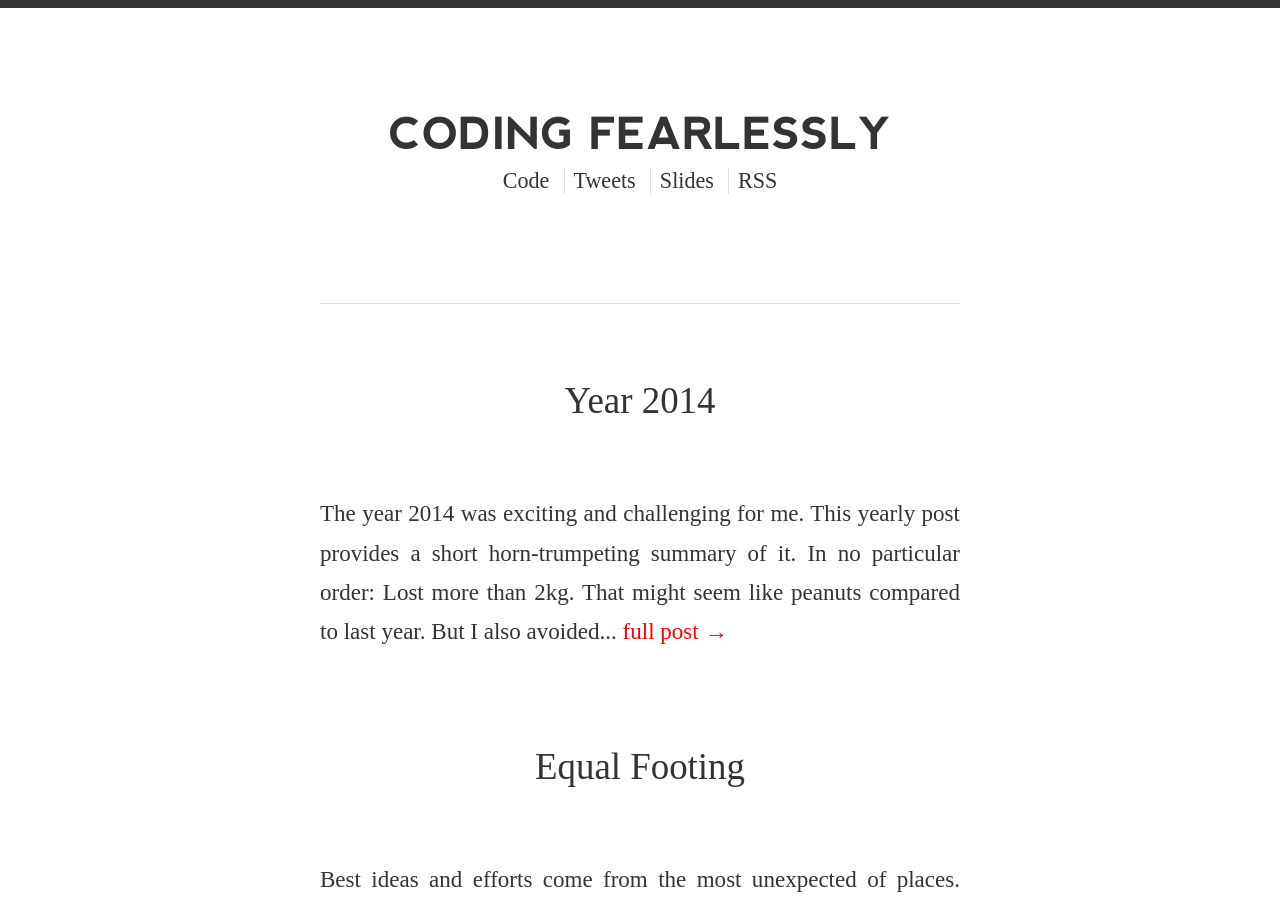
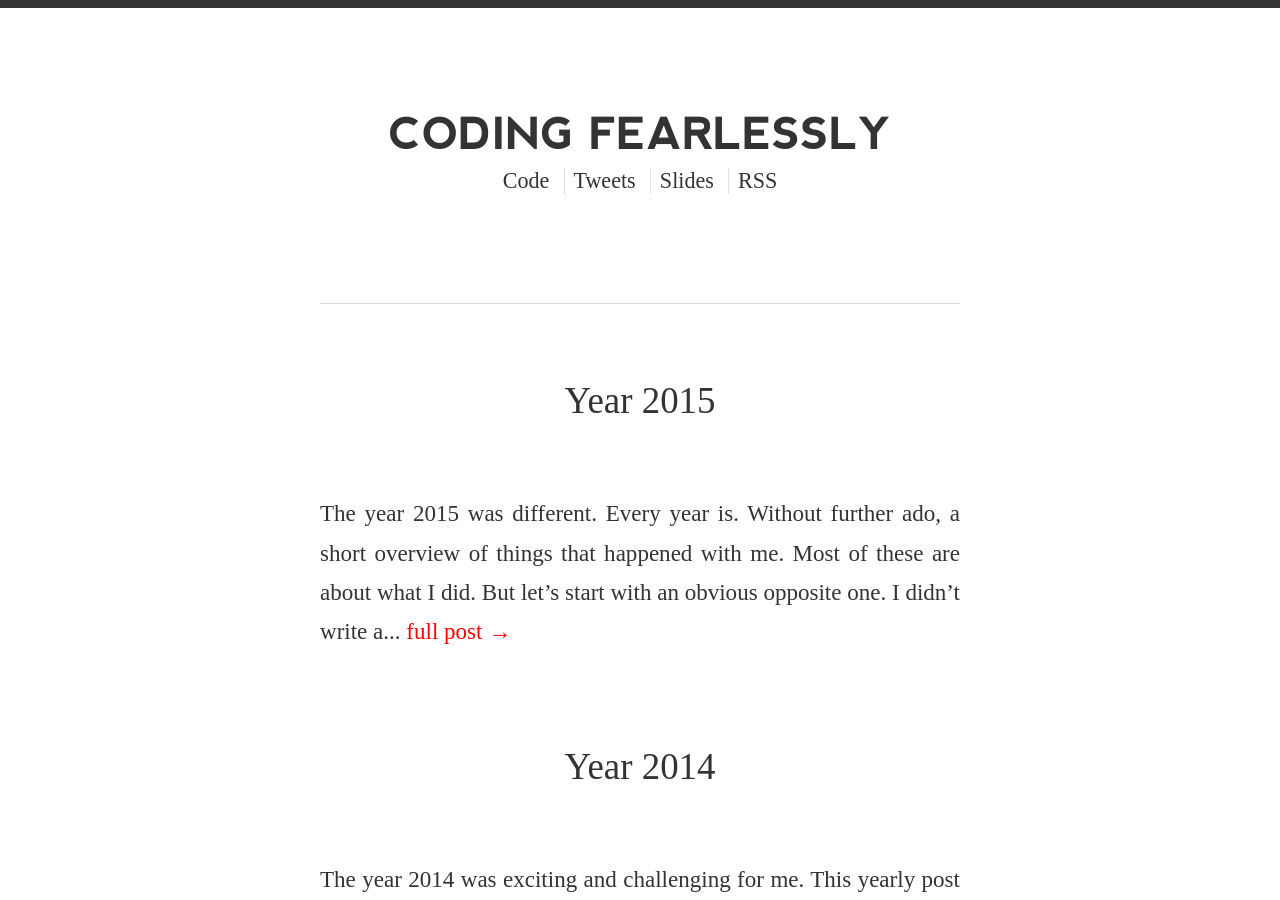
Before and after one commit to mmozuras/mmozuras.github.com, a Jekyll site: the page built from index.html, in a window 1280 px wide and 900 px high. Built offline with Jekyll 4.4.1, drawn with Linux system fonts in a browser that asks for light colours; some web fonts are replaced; comment, search, counter and statistics services are not loaded; some of the changed lines change nothing that is shown.

Commit message:
Year 2015

```diff
--- /dev/null
+++ b/_posts/2016-01-12-year-2015.md
@@ -0,0 +1,28 @@
+---
+layout: post
+title: Year 2015
+---
+
+The year 2015 was different. Every year is. Without further ado, a short overview of things that happened with me.
+
+* Most of these are about what I did. But let's start with an obvious opposite one. I didn't write a single blog post, except for the yearly summary. I like writing, but I failed to make writing blog posts a priority in 2015.
+
+* At the start of the year, I came up with [a rule](//twitter.com/mmozuras/status/556850323185496065):
+"After I watch a movie or read a book, I must write 100 words about it."
+That resulted in [17 movie reviews on Letterboxd](//letterboxd.com/mmozuras/films/reviews/year/2015/) and [13 book reviews on Goodreads](//goodreads.com/user/year_in_books/2015/36968510). But it started limiting my enjoyment as I would start thinking about reviewing while reading/watching. Dropped this experiment in June.
+
+* [Read 28 books](//letterboxd.com/mmozuras/films/reviews/year/2015/). There's a lot of good ones among them. But let me recommend three. [Creativity, Inc.](//goodreads.com/book/show/18077903-creativity-inc) - if it was up to me to shape an organisation, Pixar would be my inspiration. [Capital in the Twenty-First Century](//goodreads.com/book/show/18736925-capital-in-the-twenty-first-century) - changed the way I look at economy and wealth. [Words of Radiance](//goodreads.com/book/show/17332218-words-of-radiance) - best fantasy book I've read in the last couple of years.
+
+* For the first time, entered a running competition. Ran a half marathon at [Miško Trasa](http://miskotrasa.lt/) in 1:42:51.9, finishing 77th out of 147 runners in my group.
+
+* Thanks to good habits, my weight remains the same. That's not a huge achievement for the average human being, but seing that I was 30kg heavier just a couple of years ago, it's worth noting.
+
+* Gave presentations to multiple development communities for the total of seven times. One of them was in Riga, making it my first presentation outside of Lithuania.
+
+* Grew a beard. Now I only need to acquire a cat and I would be a proper developer, just like [@tenderlove](//twitter.com/tenderlove).
+
+* My title at Vinted changed to Head of Engineering. There's a lot of new challenges, both related to the continuously growing company size and my changing role. Challenging is fun.
+
+* Continued [contributing to open-source](//github.com/mmozuras). [Pronto](//github.com/mmozuras/pronto) remained my main focus and is better than ever. It would not have gotten to this point without more than dozen amazing contributors.
+
+Off to 2016!
```
Also changed, not shown: _posts/2014-01-01-year-2013.md (+8 -0 lines), _posts/2015-01-12-year-2014.md (+5 -0 lines).
